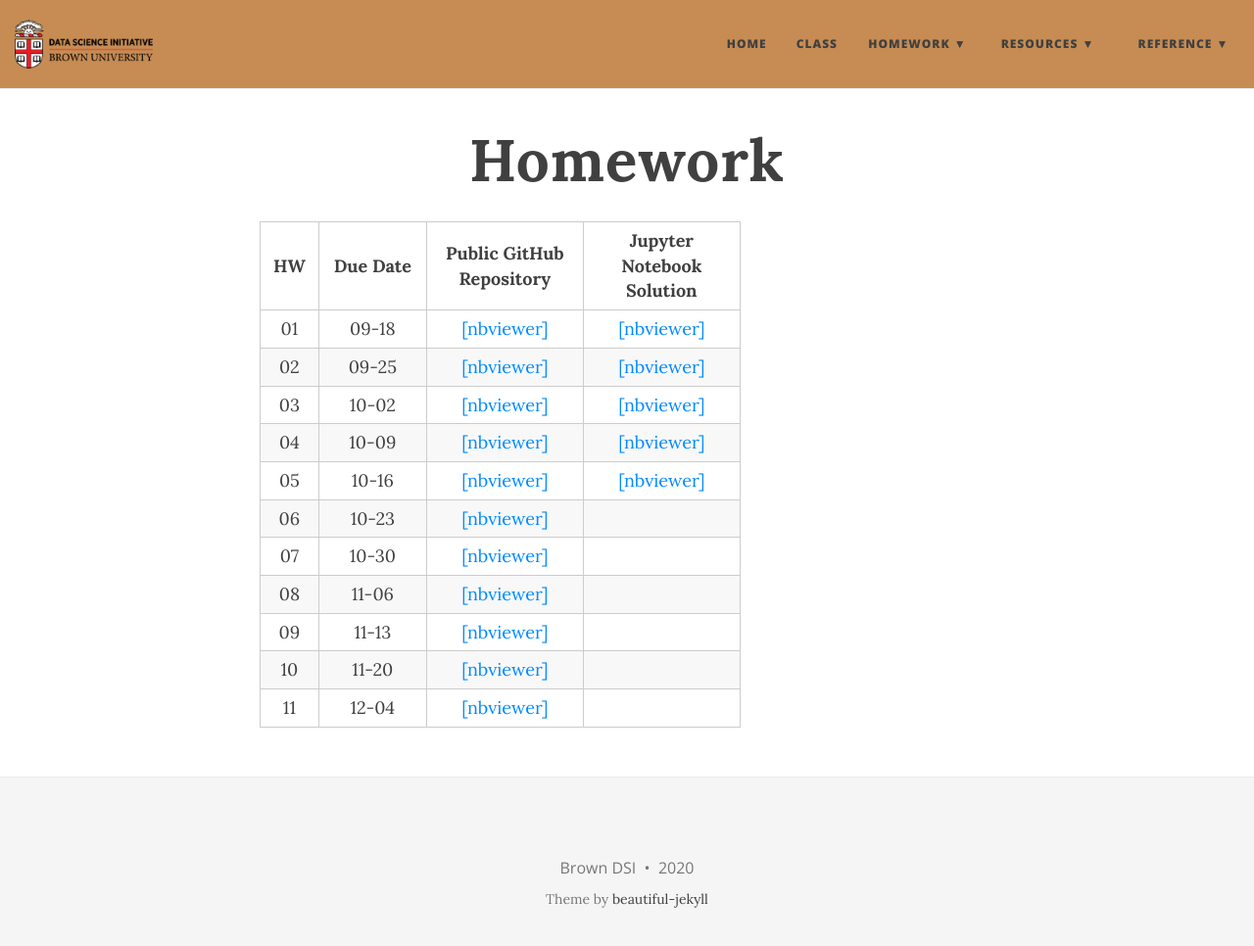
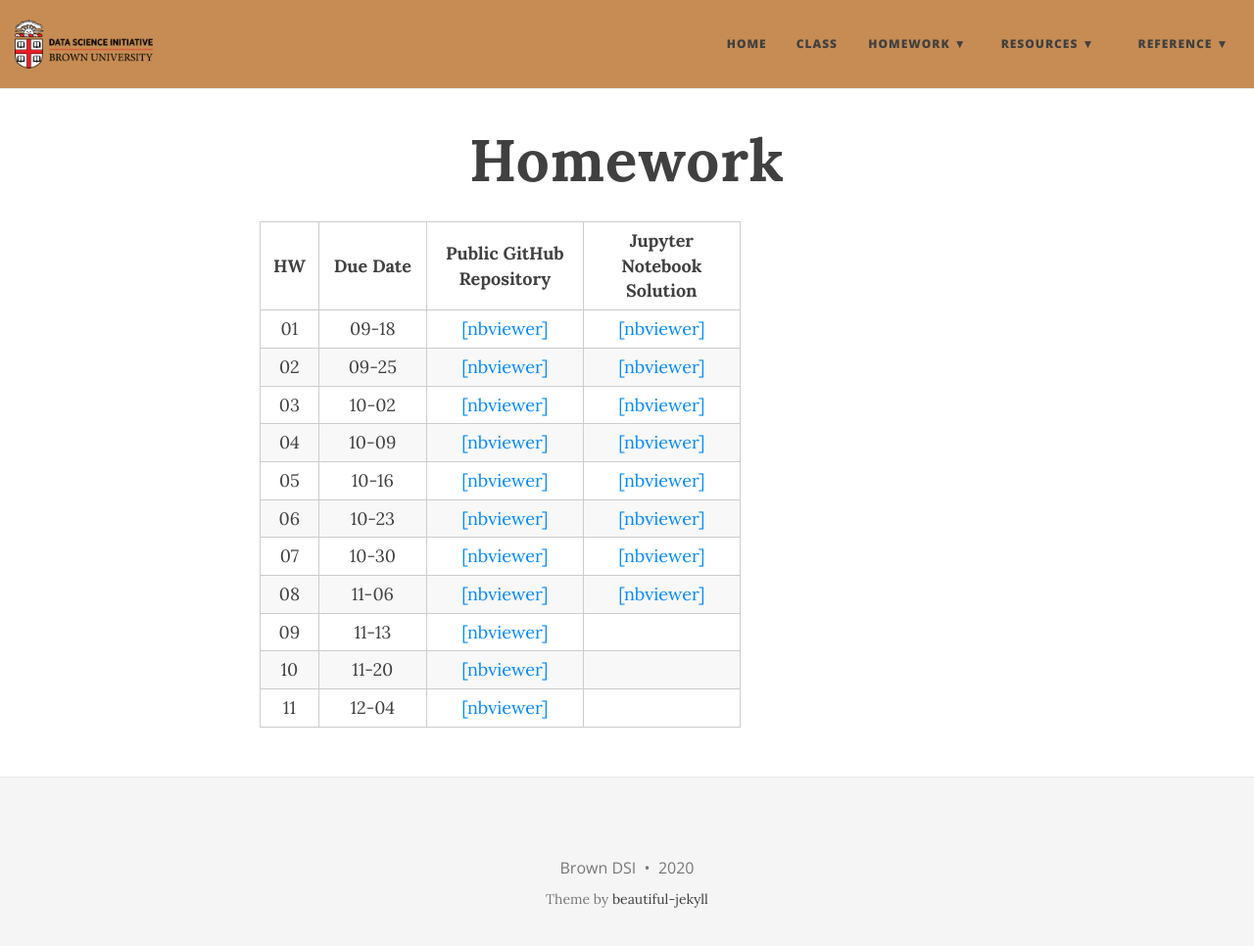
Before and after one commit to data1010/data1010.github.io, a Jekyll site: the page built from homework.md, in a window 1280 px wide and 979 px high. Shown: the top 966 px of the window at 98% size. Built offline with Jekyll 4.4.1, drawn with Linux system fonts in a browser that asks for light colours; nearby versions of some CDN libraries.

Commit message:
Add three HWs

```diff
--- a/homework.md
+++ b/homework.md
@@ -47,19 +47,19 @@ title: Homework
       <td style="text-align: center">06</td>
       <td style="text-align: center">10-23</td>
       <td style="text-align: center"><a href="https://nbviewer.jupyter.org/github/data1010/problem-sets/blob/master/homework/hw06/data1010-hw-06.ipynb">[nbviewer]</a></td>
-      <td style="text-align: center"></td>
+      <td style="text-align: center"><a href="https://nbviewer.jupyter.org/github/data1010/problem-sets/blob/master/homework/hw06/data1010-hw-06-sol.ipynb">[nbviewer]</a></td>
     </tr>
     <tr>
       <td style="text-align: center">07</td>
       <td style="text-align: center">10-30</td>
       <td style="text-align: center"><a href="https://nbviewer.jupyter.org/github/data1010/problem-sets/blob/master/homework/hw07/data1010-hw-07.ipynb">[nbviewer]</a></td>
-      <td style="text-align: center"></td>
+      <td style="text-align: center"><a href="https://nbviewer.jupyter.org/github/data1010/problem-sets/blob/master/homework/hw07/data1010-hw-07-sol.ipynb">[nbviewer]</a></td>
     </tr>
     <tr>
       <td style="text-align: center">08</td>
       <td style="text-align: center">11-06</td>
       <td style="text-align: center"><a href="https://nbviewer.jupyter.org/github/data1010/problem-sets/blob/master/homework/hw08/data1010-hw-08.ipynb">[nbviewer]</a></td>
-      <td style="text-align: center"></td>
+      <td style="text-align: center"><a href="https://nbviewer.jupyter.org/github/data1010/problem-sets/blob/master/homework/hw08/data1010-hw-08-sol.ipynb">[nbviewer]</a></td>
     </tr>
     <tr>
       <td style="text-align: center">09</td>
```
